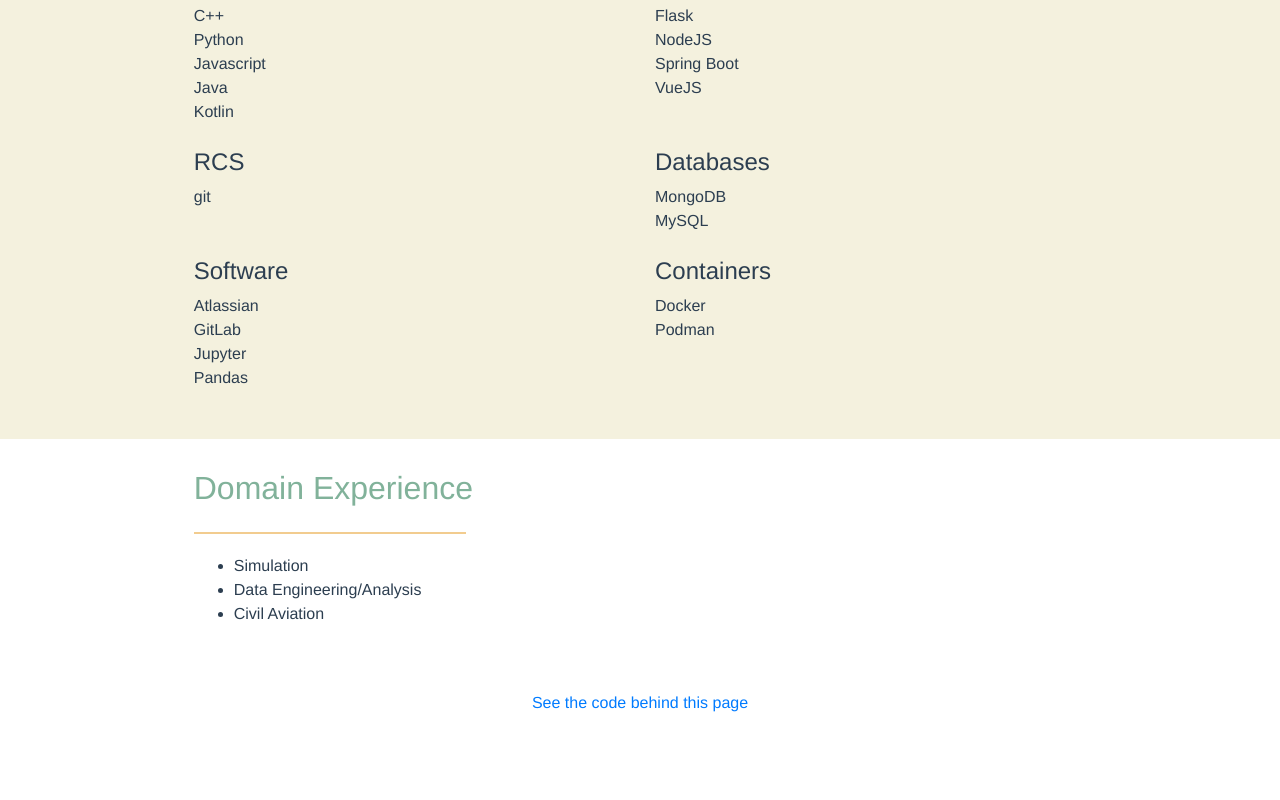
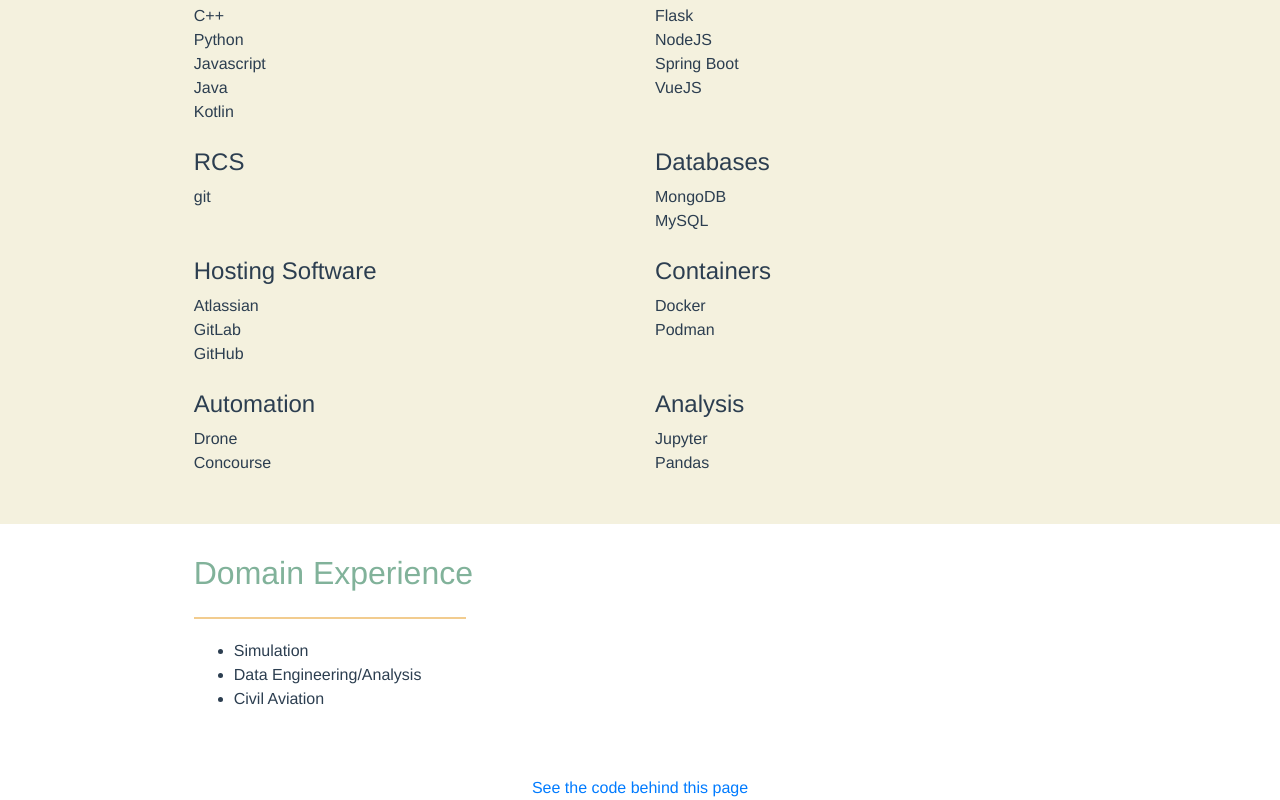
Before and after one commit to dcdrake/resume, a Vue app: page / in a window 1280 px wide. Shown: the part 1466-2266 px from the top of the page. Before the commit the page ends 2181 px from the top, so only its background shows below. Built offline with nearby package versions, Linux system fonts and the light colour scheme.

Commit message:
add section for knowledge of automated workflow tools

```diff
--- a/src/views/Home.vue
+++ b/src/views/Home.vue
@@ -102,16 +102,27 @@
         </b-row>
         <b-row class="mb-4">
           <b-col class="text-left">
-            <h4>Software</h4>
+            <h4>Hosting Software</h4>
             <div>Atlassian</div>
             <div>GitLab</div>
-            <div>Jupyter</div>
-            <div>Pandas</div>
+            <div>GitHub</div>
           </b-col>
           <b-col class="text-left">
             <h4>Containers</h4>
             <div>Docker</div>
             <div>Podman</div>
+          </b-col>
+        </b-row>
+        <b-row class="mb-4">
+          <b-col class="text-left">
+            <h4>Automation</h4>
+            <div>Drone</div>
+            <div>Concourse</div>
+          </b-col>
+          <b-col class="text-left">
+            <h4>Analysis</h4>
+            <div>Jupyter</div>
+            <div>Pandas</div>
           </b-col>
         </b-row>
       </b-col>
```
